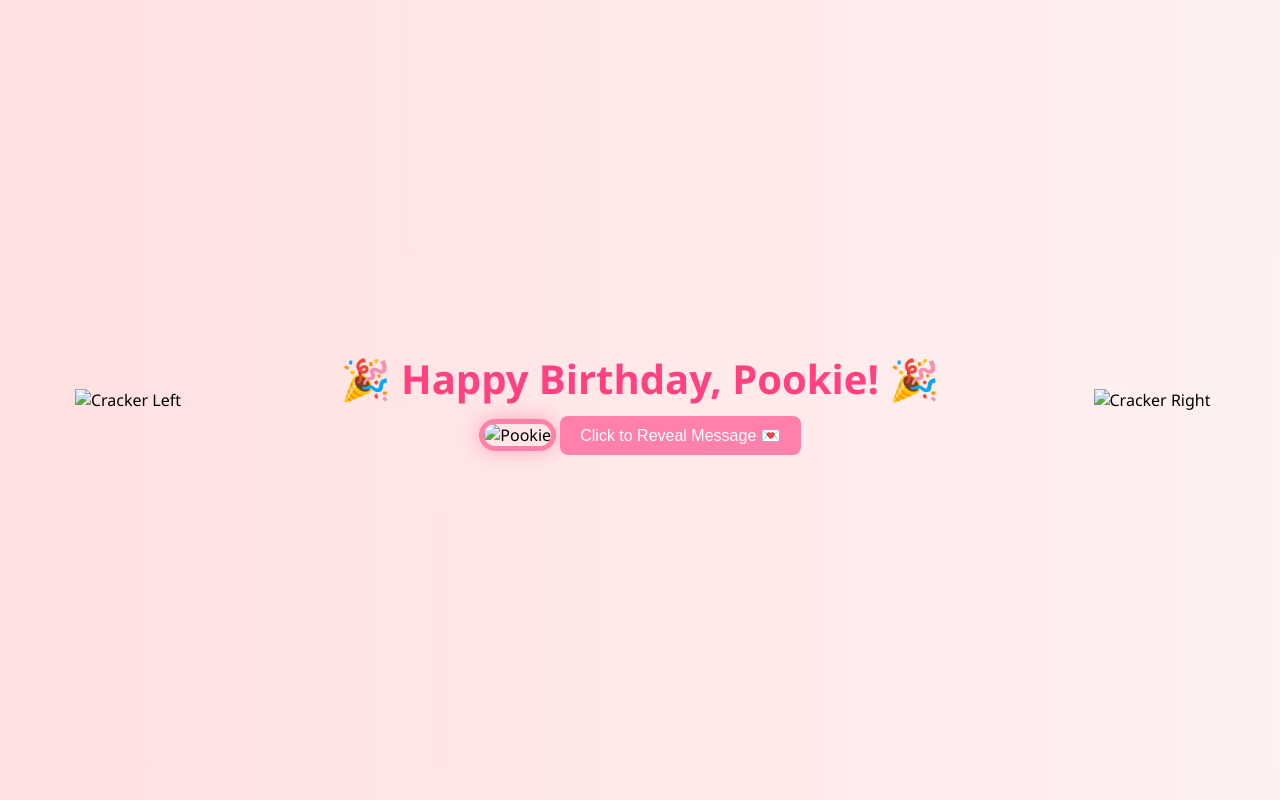
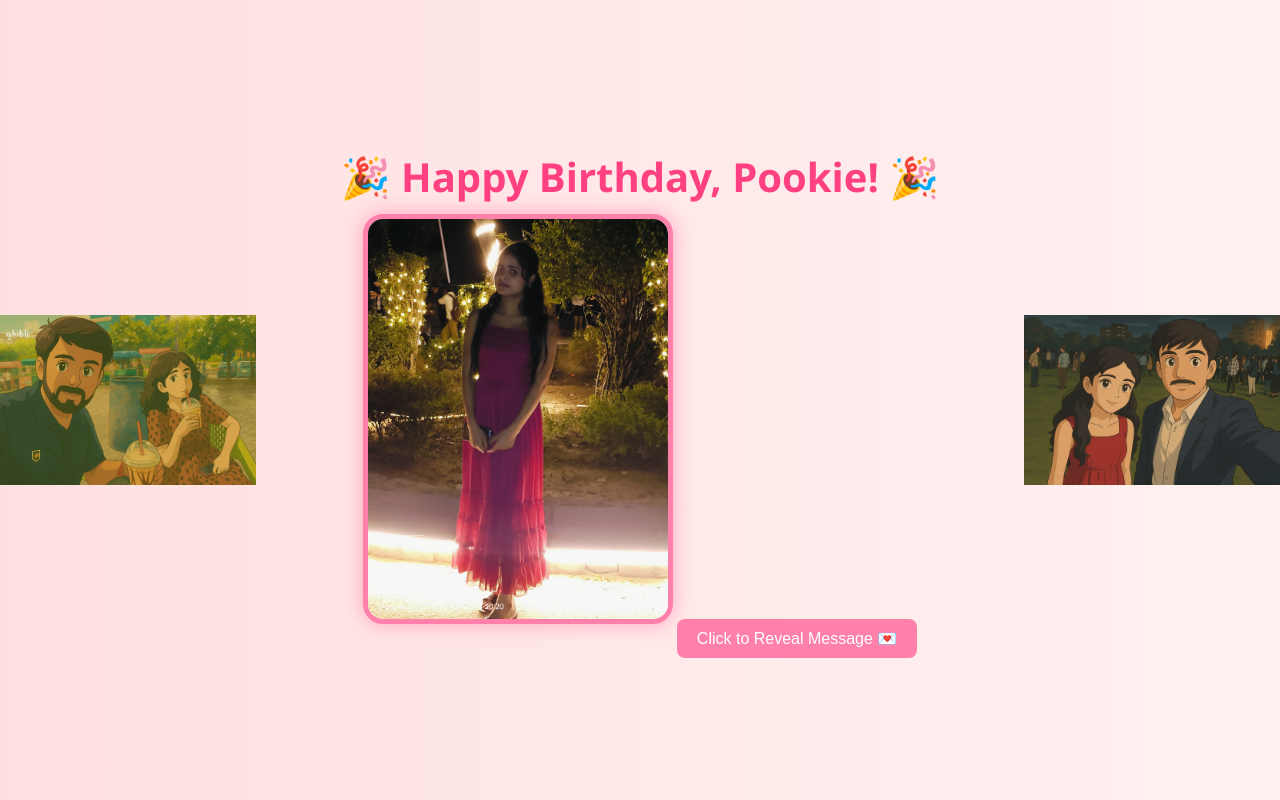
Before and after one commit to gopalsingh3719/pookie-birthday, a plain HTML site: page index.html in a window 1280 px wide. Drawn offline with Linux system fonts and the light colour scheme.

Commit message:
Update index.html

```diff
--- a/index.html
+++ b/index.html
@@ -13,14 +13,14 @@
 
   <!-- 🎉 Cracker GIFs -->
   <div class="cracker left">
-    <img src="images/cracker-left.gif" alt="Cracker Left">
+    <img src="cracker-left.gif" alt="Cracker Left">
   </div>
 
   <!-- 🎁 Main Content -->
   <div class="main-content">
     <h1>🎉 Happy Birthday, Pookie! 🎉</h1>
 
-    <img src="images/pookie.jpg" alt="Pookie" class="pookie-img" />
+    <img src="pookie.jpg" alt="Pookie" class="pookie-img" />
 
     <button id="reveal-btn">Click to Reveal Message 💌</button>
 
@@ -33,7 +33,7 @@
   </div>
 
   <div class="cracker right">
-    <img src="images/cracker-right.gif" alt="Cracker Right">
+    <img src="cracker-right.gif" alt="Cracker Right">
   </div>
 
   <script src="script.js"></script>
```
